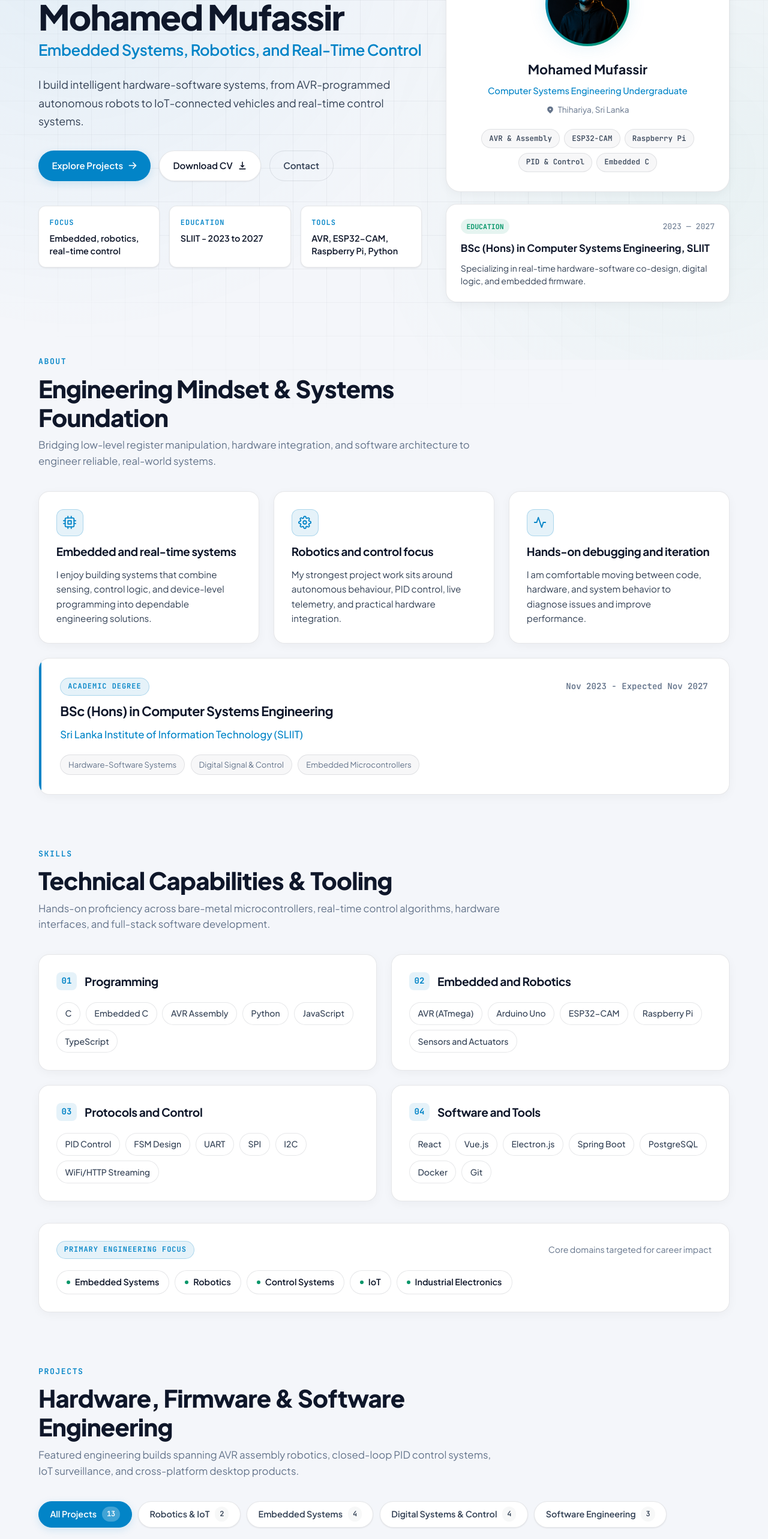
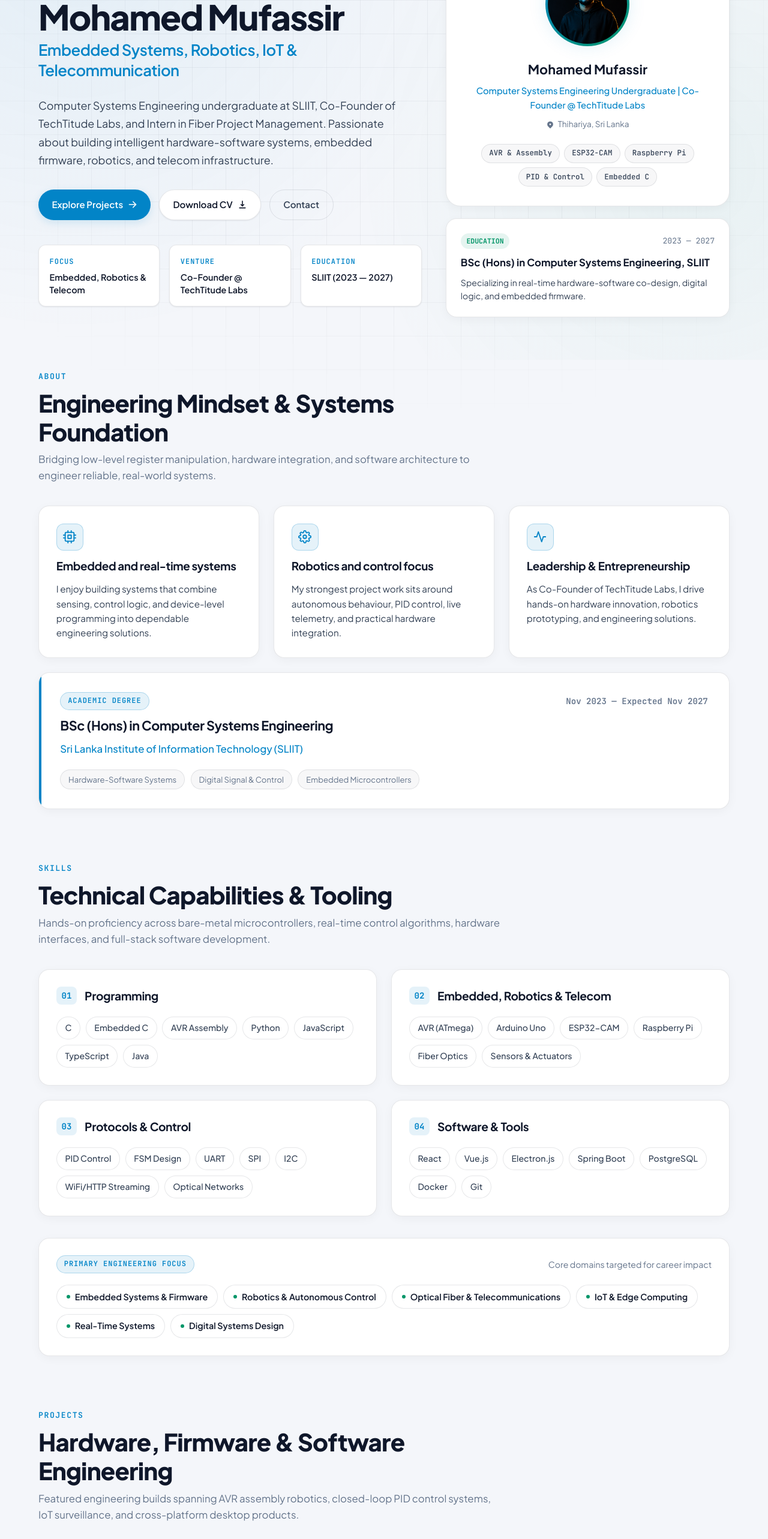
Before and after one commit to M-Mufassir/Porfolio1, a React (Vite) app in the folder portfolio1/: page / in a window 1280 px wide. Shown: the part 200-2766 px from the top of the page at 60% size. Built offline with nearby package versions, Linux system fonts and the light colour scheme.

Commit message:
feat: add initial portfolio components, data, and styles

```diff
--- a/portfolio1/src/App.jsx
+++ b/portfolio1/src/App.jsx
@@ -6,6 +6,7 @@ import {
   contactLinks,
   education,
   experience,
+  experiences,
   freelanceExperience,
   heroMetrics,
   interestAreas,
@@ -123,6 +124,7 @@ function App() {
           setSelectedProject={setSelectedProject}
         />
         <Experience
+          experiences={experiences}
           experience={experience}
           freelanceExperience={freelanceExperience}
           resumeLink={resumeLink}
--- a/portfolio1/src/data/portfolio.js
+++ b/portfolio1/src/data/portfolio.js
@@ -10,19 +10,19 @@ export const navigationItems = [
 export const brandProfile = {
   name: 'Mohamed Mufassir',
   monogram: 'MM',
-  title: 'Computer Systems Engineering Undergraduate',
-  tagline: 'Embedded Systems, Robotics, and Real-Time Control',
+  title: 'Computer Systems Engineering Undergraduate | Co-Founder @ TechTitude Labs',
+  tagline: 'Embedded Systems, Robotics, IoT & Telecommunication',
   summary:
-    'I build intelligent hardware-software systems, from AVR-programmed autonomous robots to IoT-connected vehicles and real-time control systems.',
+    'Computer Systems Engineering undergraduate at SLIIT, Co-Founder of TechTitude Labs, and Intern in Fiber Project Management. Passionate about building intelligent hardware-software systems, embedded firmware, robotics, and telecom infrastructure.',
   location: 'Thihariya, Sri Lanka',
   education: 'BSc (Hons) in Computer Systems Engineering, SLIIT',
-  availability: 'Open to internships, graduate roles, and engineering collaborations',
+  availability: 'Intern - Fiber Project Management | Co-Founder @ TechTitude Labs',
 }
 
 export const heroMetrics = [
-  { label: 'Focus', value: 'Embedded, robotics, real-time control' },
-  { label: 'Education', value: 'SLIIT - 2023 to 2027' },
-  { label: 'Tools', value: 'AVR, ESP32-CAM, Raspberry Pi, Python' },
+  { label: 'Focus', value: 'Embedded, Robotics & Telecom' },
+  { label: 'Venture', value: 'Co-Founder @ TechTitude Labs' },
+  { label: 'Education', value: 'SLIIT (2023 — 2027)' },
 ]
 
 export const aboutHighlights = [
@@ -37,27 +37,27 @@ export const aboutHighlights = [
       'My strongest project work sits around autonomous behaviour, PID control, live telemetry, and practical hardware integration.',
   },
   {
-    title: 'Hands-on debugging and iteration',
+    title: 'Leadership & Entrepreneurship',
     description:
-      'I am comfortable moving between code, hardware, and system behavior to diagnose issues and improve performance.',
+      'As Co-Founder of TechTitude Labs, I drive hands-on hardware innovation, robotics prototyping, and engineering solutions.',
   },
 ]
 
 export const skillSections = [
   {
     title: 'Programming',
-    items: ['C', 'Embedded C', 'AVR Assembly', 'Python', 'JavaScript', 'TypeScript'],
+    items: ['C', 'Embedded C', 'AVR Assembly', 'Python', 'JavaScript', 'TypeScript', 'Java'],
   },
   {
-    title: 'Embedded and Robotics',
-    items: ['AVR (ATmega)', 'Arduino Uno', 'ESP32-CAM', 'Raspberry Pi', 'Sensors and Actuators'],
+    title: 'Embedded, Robotics & Telecom',
+    items: ['AVR (ATmega)', 'Arduino Uno', 'ESP32-CAM', 'Raspberry Pi', 'Fiber Optics', 'Sensors & Actuators'],
   },
   {
-    title: 'Protocols and Control',
-    items: ['PID Control', 'FSM Design', 'UART', 'SPI', 'I2C', 'WiFi/HTTP Streaming'],
+    title: 'Protocols & Control',
+    items: ['PID Control', 'FSM Design', 'UART', 'SPI', 'I2C', 'WiFi/HTTP Streaming', 'Optical Networks'],
   },
   {
-    title: 'Software and Tools',
+    title: 'Software & Tools',
     items: ['React', 'Vue.js', 'Electron.js', 'Spring Boot', 'PostgreSQL', 'Docker', 'Git'],
   },
 ]
@@ -122,7 +122,7 @@ export const projectCards = [
       '/images/projects/PID/PID-3.png',
     ],
     repo: null,
-    repoNote: 'Based on the latest uploaded CV.',
+    repoNote: 'Based on the latest verified project builds.',
   },
   {
     domain: 'embedded',
@@ -140,7 +140,7 @@ export const projectCards = [
     ],
     images: ['/images/projects/Surveillance-System/image.png'],
     repo: null,
-    repoNote: 'Based on the latest uploaded CV.',
+    repoNote: 'ESP32 firmware integrated with Telegram cloud bot.',
   },
   {
     domain: 'systems',
@@ -162,7 +162,7 @@ export const projectCards = [
       '/images/projects/FSM-Sequence-detector/3.png',
     ],
     repo: null,
-    repoNote: 'Based on the latest uploaded CV.',
+    repoNote: 'Digital logic and state machine verification.',
   },
   {
     domain: 'software',
@@ -171,7 +171,7 @@ export const projectCards = [
     title: 'Learning Management System',
     summary:
       'A Spring Boot based learning platform with backend APIs for authentication, course management, and scalable data handling.',
-    stack: ['Spring Boot', 'Java', 'REST APIs', 'Database Integration'],
+    stack: ['Spring Boot', 'Java', 'REST APIs', 'PostgreSQL', 'JWT Auth'],
     points: [
       'Developed backend APIs for authentication and course management.',
       'Integrated the database layer with a scalable service structure.',
@@ -183,7 +183,7 @@ export const projectCards = [
       '/images/projects/LMS/image-2.png',
     ],
     repo: null,
-    repoNote: 'Project details updated from the latest uploaded CV.',
+    repoNote: 'Spring Boot REST backend architecture.',
   },
   {
     domain: 'software',
@@ -205,7 +205,7 @@ export const projectCards = [
       '/images/projects/POS/4.png',
     ],
     repo: null,
-    repoNote: 'Repository link can be added when the public repo is ready.',
+    repoNote: 'Production desktop software built with Electron & TypeScript.',
   },
   {
     domain: 'software',
@@ -227,7 +227,7 @@ export const projectCards = [
       '/images/projects/personal-website/4.png',
     ],
     repo: null,
-    repoNote: 'Case-study links can be added for selected client work.',
+    repoNote: 'Client production web applications.',
   },
   {
     domain: 'embedded',
@@ -247,7 +247,7 @@ export const projectCards = [
       '/images/projects/LED-Blink/2.jpeg',
     ],
     repo: null,
-    repoNote: 'Presented as a focused lab-style build.',
+    repoNote: 'Low-level assembly register manipulation.',
   },
   {
     domain: 'embedded',
@@ -262,94 +262,109 @@ export const projectCards = [
       'Worked through behavior at the circuit and state-transition level.',
       'Used debugging as part of the design process from the start.',
     ],
-    images: ['/images/projects/PCB-and-Digital-Systems/1.png','/images/projects/PCB-and-Digital-Systems/2.png','/images/projects/PCB-and-Digital-Systems/3.png','/images/projects/PCB-and-Digital-Systems/image.png'],
+    images: [
+      '/images/projects/PCB-and-Digital-Systems/1.png',
+      '/images/projects/PCB-and-Digital-Systems/2.png',
+      '/images/projects/PCB-and-Digital-Systems/3.png',
+      '/images/projects/PCB-and-Digital-Systems/image.png',
+    ],
     repo: null,
-    repoNote: 'This work is best shown as supporting visuals or notes.',
+    repoNote: 'Schematic, PCB layout, and bench testing.',
   },
   {
     domain: 'systems',
-    domainLabel: 'Systems and Analysis',
-    type: 'Architecture study',
-    title: 'Cache System Simulation',
+    domainLabel: 'Systems & Telecommunications',
+    type: 'Telecommunication & Signal Analysis',
+    title: 'Telecommunication & Signal Analysis Research',
     summary:
-      'A computer architecture study centered on memory hierarchy behavior and performance tradeoffs.',
-    stack: ['Caching', 'COA Concepts', 'Performance Analysis'],
+      'Analytical and simulation work around communication models, signal transmission, modulation, and optical/wireless networks.',
+    stack: ['Telecommunications', 'Fiber Optics', 'Signal Processing', 'Simulation'],
     points: [
-      'Simulated cache behavior to study speed and efficiency tradeoffs.',
-      'Compared outcomes through system-level reasoning.',
-      'Turned abstract architecture ideas into visible engineering decisions.',
+      'Explored communication flows, optical signal transmission, and modulation techniques.',
+      'Studied discrete-time systems and LTI behavior with convolution and impulse response.',
+      'Connected theoretical communication models to real-world optical network infrastructure.',
     ],
-    images: ['/images/projects/cache-design/image.png'],
+    images: [
+      '/images/projects/telecommunication/image.png',
+      '/images/projects/Signal-and-system/image.png',
+      '/images/projects/cache-design/image.png',
+    ],
     repo: null,
-    repoNote: 'Best presented as a case-study style write-up.',
-  },
-  {
-    domain: 'systems',
-    domainLabel: 'Systems and Analysis',
-    type: 'Signal analysis',
-    title: 'Discrete-Time Signal System Analysis',
-    summary:
-      'A study of discrete-time systems and LTI behavior using convolution and impulse-response techniques.',
-    stack: ['Signals', 'LTI Systems', 'Convolution', 'Analysis'],
-    points: [
-      'Analyzed system behavior through impulse-response reasoning.',
-      'Studied relationships between input, output, and time invariance.',
-      'Connected mathematical analysis to engineering intuition.',
-    ],
-    images: ['/images/projects/Signal-and-system/image.png'],
-    repo: null,
-    repoNote: 'Represented as analytical portfolio content.',
-  },
-  {
-    domain: 'systems',
-    domainLabel: 'Systems and Analysis',
-    type: 'Research track',
-    title: 'Telecommunication Research',
-    summary:
-      'Analytical work around communication models, signal transmission, and system interaction.',
-    stack: ['Telecommunications', 'System Modeling', 'Simulation'],
-    points: [
-      'Explored communication flow and transmission behavior.',
-      'Used simulation-style thinking to study broader system performance.',
-      'Framed analytical work as part of a wider engineering identity.',
-    ],
-    images: ['/images/projects/telecommunication/image.png'],
-    repo: null,
-    repoNote: 'Publication or notes can be added later if available.',
+    repoNote: 'Telecom & signal systems research.',
   },
 ]
 
-export const experience = {
-  role: 'Software Engineering Intern - ZILLIT',
-  period: 'Nov 2025 - Feb 2026',
+export const experiences = [
+  {
+    category: 'Telecommunications',
+    role: 'Intern - Fiber Project Management',
+    company: 'Telecom Infrastructure',
+    period: '2026 — Present',
     summary:
-    'Startup internship experience across desktop product development, enterprise front-end work, and production-oriented architecture decisions.',
+      'Hands-on exposure to optical fiber infrastructure planning, project coordination, route feasibility, and telecommunication network rollout.',
+    points: [
+      'Assisting in optical fiber rollout planning, site survey analysis, and project execution tracking.',
+      'Coordinating field milestones, resource allocation, and telecommunications infrastructure reporting.',
+      'Deepening practical knowledge in optical transmission networks, splicing standards, and telecom lifecycle management.',
+    ],
+  },
+  {
+    category: 'Venture & Leadership',
+    role: 'Co-Founder & Tech Lead',
+    company: 'TechTitude Labs',
+    period: '2024 — Present',
+    summary:
+      'Co-founded TechTitude Labs to engineer innovative embedded systems, robotics platforms, IoT hardware, and custom software solutions.',
+    points: [
+      'Leading R&D for autonomous robotics, IoT hardware prototypes, and embedded control systems.',
+      'Directing end-to-end product architecture from schematic and firmware development to client deployment.',
+      'Conducting technical workshops and mentoring students in embedded C, microcontroller programming, and robotics.',
+    ],
+  },
+  {
+    category: 'Software Engineering',
+    role: 'Software Engineering Intern',
+    company: 'ZILLIT Technologies',
+    period: 'Nov 2025 — Feb 2026',
+    summary:
+      'Startup internship experience across cross-platform desktop application engineering, enterprise front-end systems, and production architecture.',
     points: [
       'Led sole development of a cross-platform POS desktop application using Electron.js and TypeScript.',
       'Built front-end features for an enterprise financial management system using Vue.js with a Spring Boot backend.',
       'Worked with React, TypeScript, Vue.js, Electron.js, PostgreSQL, and Docker.',
     ],
-}
+  },
+  {
+    category: 'Freelance',
+    role: 'Freelance Web Developer',
+    company: 'Self-Employed',
+    period: '2024 — Present',
+    summary:
+      'Designed and delivered high-performance business websites and digital solutions for local and international clients.',
+    points: [
+      'Developed and launched responsive websites for retail stores, restaurants, and booking systems.',
+      'Handled complete project lifecycle from UI/UX design and wireframing to React frontend implementation.',
+    ],
+  },
+]
 
-export const freelanceExperience = {
-  role: 'Freelance Web Developer',
-  period: '2024 - Present',
-  summary:
-    'Designed and developed business websites for local and online clients, covering UI design, branding, and front-end delivery.',
-}
+// For backwards compatibility
+export const experience = experiences[2]
+export const freelanceExperience = experiences[3]
 
 export const education = {
   degree: 'BSc (Hons) in Computer Systems Engineering',
   school: 'Sri Lanka Institute of Information Technology (SLIIT)',
-  period: 'Nov 2023 - Expected Nov 2027',
+  period: 'Nov 2023 — Expected Nov 2027',
 }
 
 export const interestAreas = [
-  'Embedded Systems',
-  'Robotics',
-  'Control Systems',
-  'IoT',
-  'Industrial Electronics',
+  'Embedded Systems & Firmware',
+  'Robotics & Autonomous Control',
+  'Optical Fiber & Telecommunications',
+  'IoT & Edge Computing',
+  'Real-Time Systems',
+  'Digital Systems Design',
 ]
 
 export const resumeLink = {
@@ -361,7 +376,7 @@ export const contactLinks = [
   {
     label: 'Email',
     value: 'mufassirriswan@gmail.com',
-    note: 'Best for internships, graduate roles, and direct collaboration.',
+    note: 'Direct email for internships, roles, and engineering collaborations.',
     href: 'mailto:mufassirriswan@gmail.com',
     action: 'Send an email',
   },
@@ -375,7 +390,7 @@ export const contactLinks = [
   {
     label: 'GitHub',
     value: 'github.com/M-Mufassir',
-    note: 'Code samples and public project work.',
+    note: 'Public repositories, firmware, and code samples.',
     href: 'https://github.com/M-Mufassir/',
     action: 'Open GitHub',
   },
```
Also changed, not shown: portfolio1/src/App.css (+14 -0 lines), portfolio1/src/components/Experience.jsx (+29 -32 lines). Lines whose indentation alone changed are shown as unchanged.
